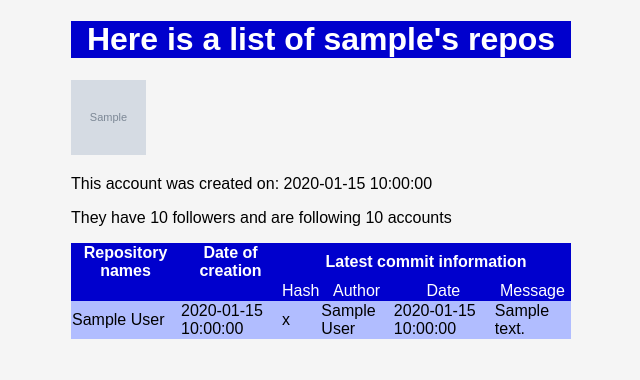
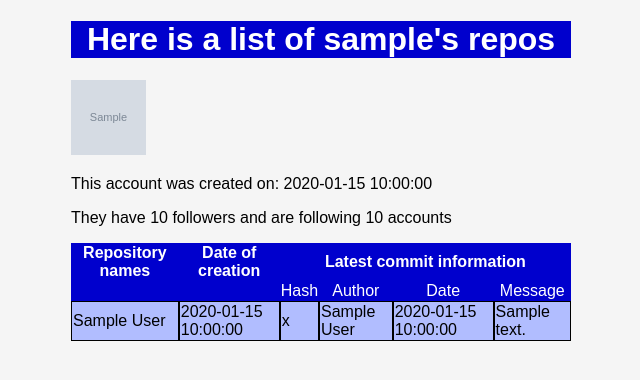
Before and after one commit to CharlotteR-G/SSE-lab2, a Flask app: template templates/repos.html in a window 1280 px wide. Shown: the top 380 px of the page, without its empty margins (319-959 px from the left). Run offline with Flask 3, Linux system fonts and the light colour scheme; the template is opened without the code that fills it: most values are stand-ins (such as "Sample title", 1, 10 or a date in 2020); grey boxes marked "Sample" are stand-in pictures.

Commit message:
added borders to table for clarity

```diff
--- a/static/styles.css
+++ b/static/styles.css
@@ -60,3 +60,7 @@ th, .sub-heading {
     text-align: center;
     border-collapse: collapse;
 }
+
+.entry {
+    border: 1px solid black;
+}
--- a/templates/repos.html
+++ b/templates/repos.html
@@ -33,12 +33,12 @@
             </tr>
             {% for repo in repos %}
             <tr>
-                <td>{{repo.full_name}}</td>
-                <td>{{repo.created_at}}</td>
-                <td>{{repo.hash}}</td>
-                <td>{{repo.author}}</td>
-                <td>{{repo.date}}</td>
-                <td>{{repo.message}}</td>
+                <td class="entry">{{repo.full_name}}</td>
+                <td class="entry">{{repo.created_at}}</td>
+                <td class="entry">{{repo.hash}}</td>
+                <td class="entry">{{repo.author}}</td>
+                <td class="entry">{{repo.date}}</td>
+                <td class="entry">{{repo.message}}</td>
             </tr>
             {% endfor %}
         </tbody>
```
